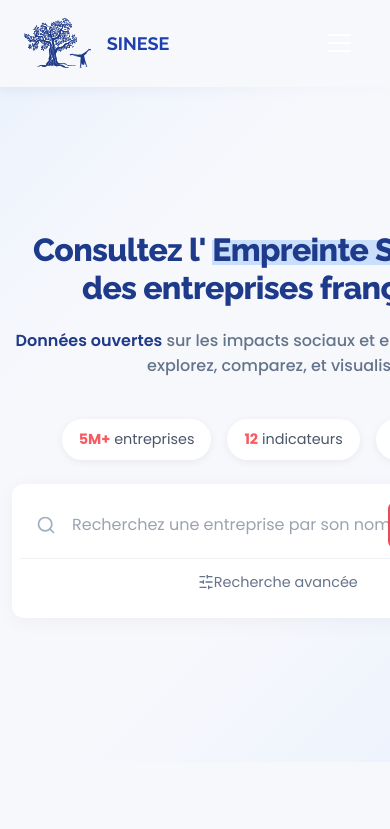
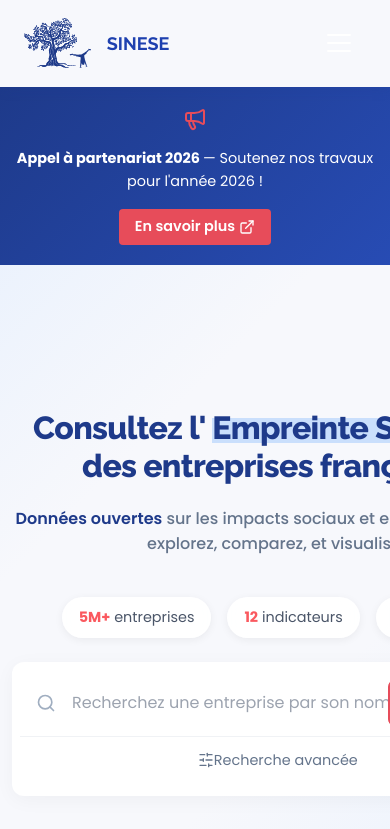
Before and after one commit to La-Societe-Nouvelle/SINESE-Portal, a Next.js app: page / in a window 390 px wide. Shown: the top 829 px of the page. Built offline with nearby package versions, Linux system fonts and the light colour scheme.

Commit message:
feat: add partnership banner component

```diff
--- /dev/null
+++ b/app/_components/PartnershipBanner.js
@@ -0,0 +1,25 @@
+import { ExternalLink, Megaphone } from "lucide-react";
+import Link from "next/link";
+import { Container } from "react-bootstrap";
+
+export default function PartnershipBanner() {
+  return (
+    <div className="partnership-banner">
+      <Container>
+        <div className="partnership-banner-content">
+          <Megaphone className="text-secondary" size={24} />
+          <span className="partnership-banner-text">
+            <b>Appel à partenariat 2026 </b> — Soutenez nos travaux pour l'année 2026 !
+          </span>
+          <Link href="https://lasocietenouvelle.org/appel-partenariat" className="partnership-banner-link"
+            target="_blank"
+            rel="noopener noreferrer"
+          >
+            En savoir plus
+            <ExternalLink className="ms-1" size={16} />
+          </Link>
+        </div>
+      </Container>
+    </div>
+  );
+}
--- a/app/layout.js
+++ b/app/layout.js
@@ -2,6 +2,7 @@ import "./styles/main.scss";
 import NavbarSwitcher from "./_components/NavbarSwitcher";
 import BackToTop from "./_components/BackToTop";
 import Footer from "./_components/footer";
+import PartnershipBanner from "./_components/PartnershipBanner";
 
 export const metadata = {
   metadataBase: new URL("https://sinese.fr"),
@@ -60,6 +61,7 @@ export default function RootLayout({ children }) {
       <body>
 
         <NavbarSwitcher />
+        <PartnershipBanner />
         <main className="main-content flex-grow-1">
           {children}
         </main>
--- /dev/null
+++ b/app/styles/components/partnership-banner.scss
@@ -0,0 +1,74 @@
+// ===================================
+// PARTNERSHIP BANNER - Call to action
+// ===================================
+
+.partnership-banner {
+  background: linear-gradient(135deg, $primary 0%, lighten($primary, 10%) 100%);
+  padding: 1rem 0;
+
+  .partnership-banner-content {
+    display: flex;
+    align-items: center;
+    justify-content: center;
+    gap: 1rem;
+    flex-wrap: wrap;
+
+    i.bi-megaphone-fill {
+      color: $secondary;
+      font-size: 1.25rem;
+    }
+
+    .partnership-banner-text {
+      color: white;
+      font-size: 0.95rem;
+
+      strong {
+        font-weight: 700;
+      }
+    }
+
+    .partnership-banner-link {
+      color: white;
+      text-decoration: none;
+      font-weight: 600;
+      padding: 0.4rem 1rem;
+      background-color: $secondary;
+      border-radius: 4px;
+      transition: all 0.3s ease;
+      font-size: 0.9rem;
+      display: inline-flex;
+      align-items: center;
+
+      &:hover {
+        background-color: lighten($secondary, 5%);
+        transform: translateY(-1px);
+        box-shadow: 0 4px 8px rgba(0, 0, 0, 0.15);
+      }
+
+      i {
+        font-size: 0.85rem;
+      }
+    }
+  }
+}
+
+// Responsive
+@media (max-width: 768px) {
+  .partnership-banner {
+    padding: 1.25rem 0;
+
+    .partnership-banner-content {
+      text-align: center;
+
+      .partnership-banner-text {
+        font-size: 0.9rem;
+        display: block;
+        width: 100%;
+      }
+
+      i.bi-megaphone-fill {
+        display: none;
+      }
+    }
+  }
+}
--- a/app/styles/main.scss
+++ b/app/styles/main.scss
@@ -21,6 +21,7 @@
 @import "components/loading-state";
 @import "components/search-results-divider";
 @import "components/tables";
+@import "components/partnership-banner";
 
 // 4. UTILITIES - Système responsive centralisé
 @import "utilities/responsive";
```
